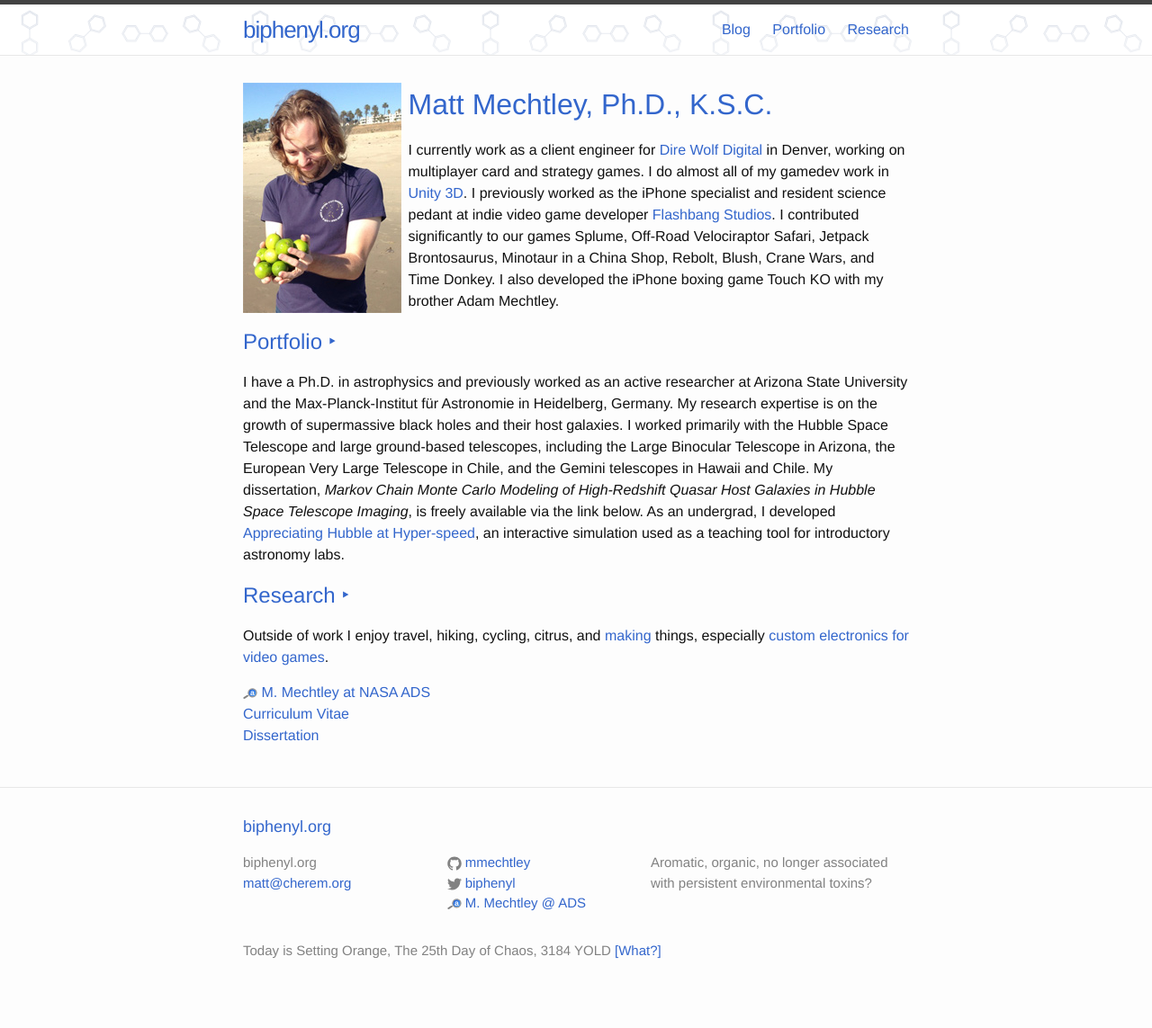
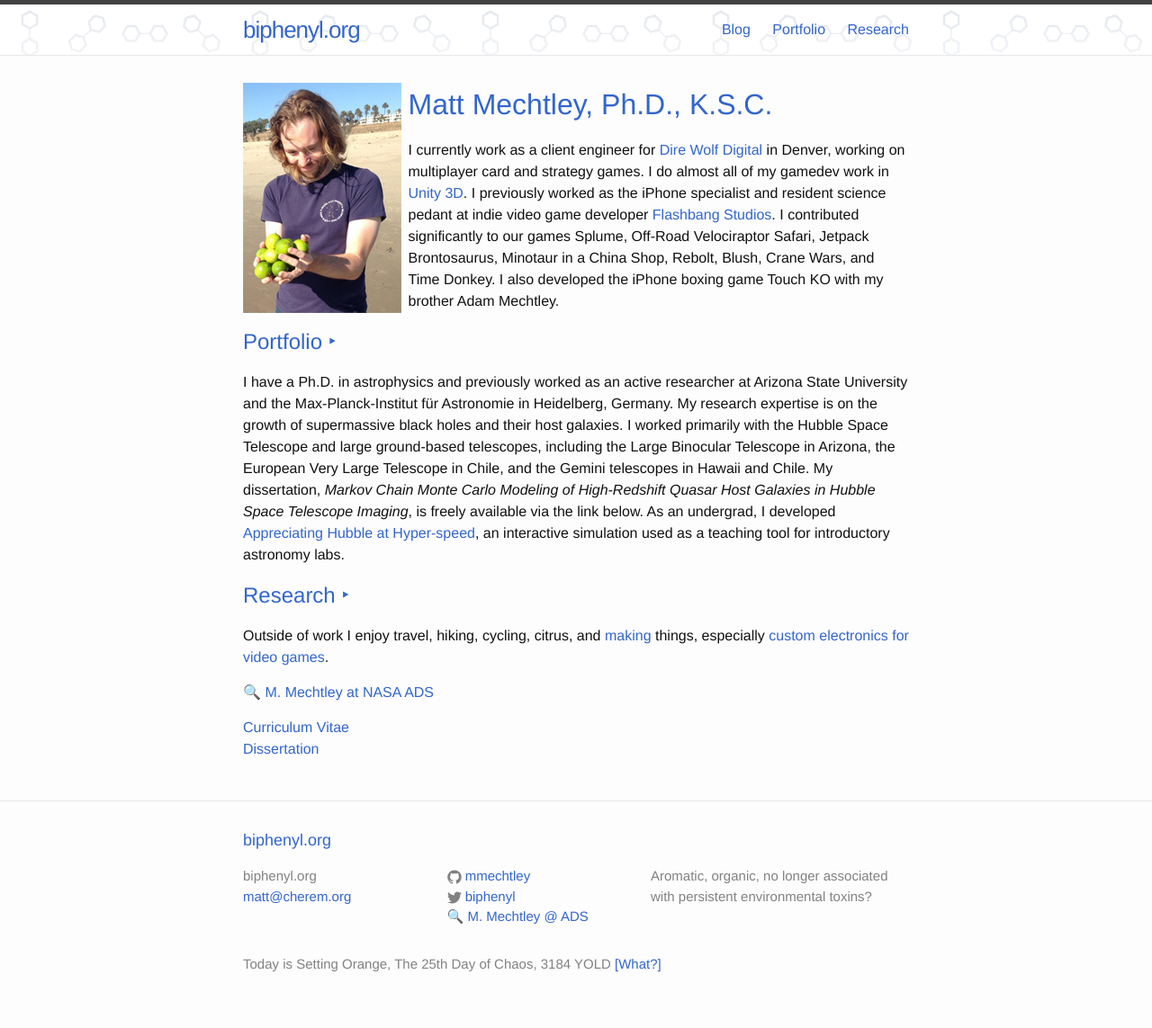
Before and after one commit to mmechtley/mmechtley.github.io, a Jekyll site: the page built from index.md, in a window 1280 px wide. Shown: the whole page at 90% size. Built offline with Jekyll 4.4.1, drawn with Linux system fonts in a browser that asks for light colours.

Commit message:
Update icon-adsabs.html

```diff
--- a/_includes/icon-adsabs.html
+++ b/_includes/icon-adsabs.html
@@ -1 +1 @@
-<a href="https://ui.adsabs.harvard.edu/{% if include.query %}#search/q={{ include.query | url_encode }}&sort=date%20desc{% else %}#abs/{{ include.abs | url_encode}}/abstract{% endif %}"><span class="icon icon--adsabs">{% include icon-adsabs.svg %}</span><span class="username">{{ include.text | prepend: " " }}</span></a>
+<a href="https://ui.adsabs.harvard.edu/{% if include.query %}#search/q={{ include.query | url_encode }}&sort=date%20desc{% else %}#abs/{{ include.abs | url_encode}}/abstract{% endif %}"><span class="icon icon--adsabs">🔍</span><span class="username">{{ include.text | prepend: " " }}</span></a>
```
